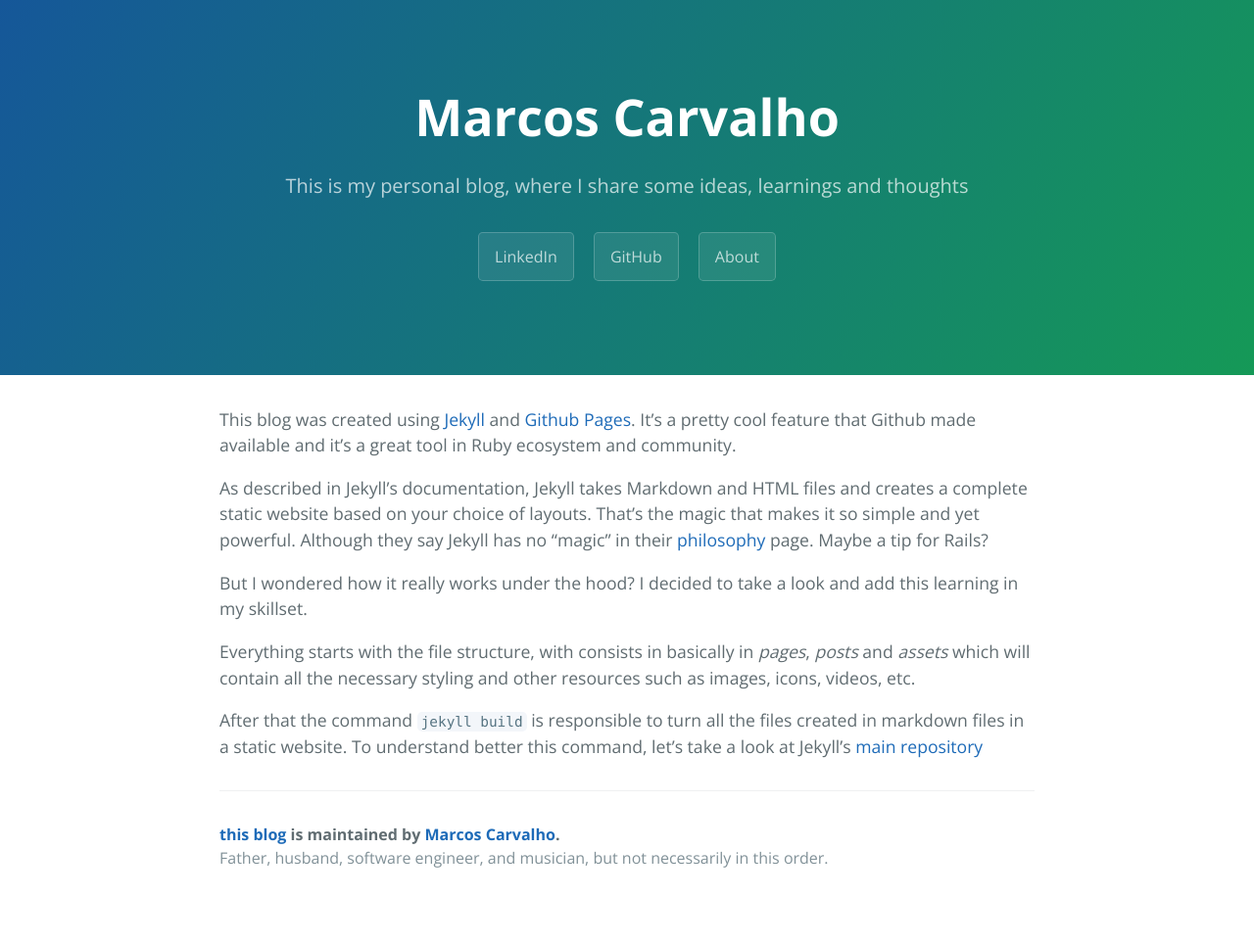
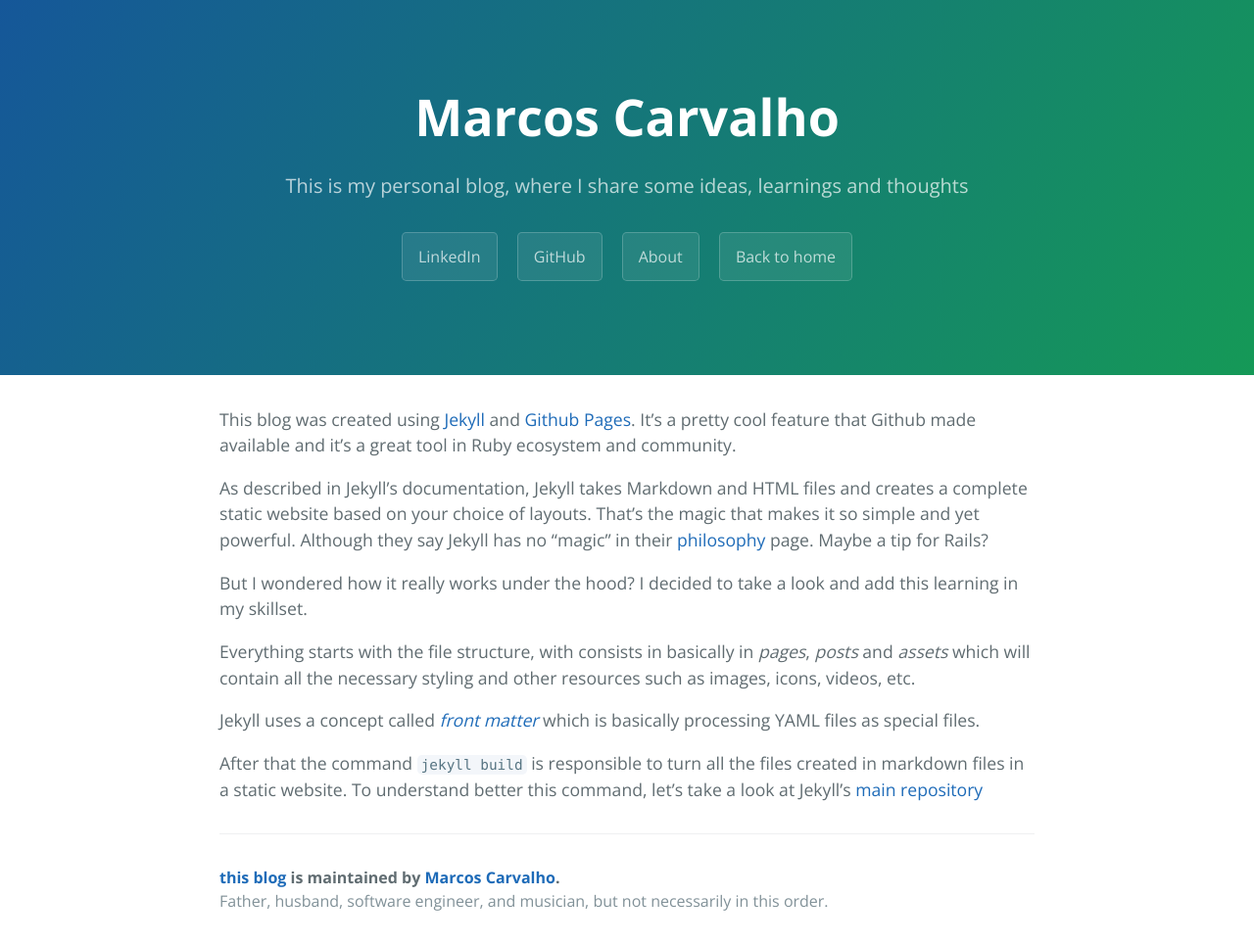
Before and after one commit to pcMarcos/pcMarcos.github.io, a Jekyll site: the page built from _posts/2023-02-27-jekyll-under-the-hood.md, in a window 1280 px wide. Shown: the whole page at 98% size. Built offline with Jekyll 4.4.1, drawn with Linux system fonts in a browser that asks for light colours; before the commit the page ends 920 px from its top, so only the background shows below that.

Commit message:
adding back to home button

```diff
--- a/_includes/page-header.html
+++ b/_includes/page-header.html
@@ -4,4 +4,7 @@
   <a href="https://www.linkedin.com/in/mpcarvalho/" class="btn">LinkedIn</a>
   <a href="https://github.com/pcMarcos" class="btn">GitHub </a>
   <a href="/about" class="btn">About </a>
+  {% if page.title != "home" %}
+  <a href="/" class="btn"> Back to home </a>
+  {% endif %}
 </section>
--- a/_posts/2023-02-27-jekyll-under-the-hood.md
+++ b/_posts/2023-02-27-jekyll-under-the-hood.md
@@ -14,4 +14,6 @@
 
 Everything starts with the file structure, with consists in basically in *pages*, *posts* and *assets* which will contain all the necessary styling and other resources such as images, icons, videos, etc.
 
+Jekyll uses a concept called [*front matter*](https://jekyllrb.com/docs/front-matter/) which is basically processing YAML files as special files.
+
 After that the command `jekyll build` is responsible to turn all the files created in markdown files in a static website. To understand better this command, let's take a look at Jekyll's [main repository](https://github.com/jekyll/jekyll)
--- a/index.html
+++ b/index.html
@@ -1,6 +1,6 @@
 ---
 layout: default
-title: {{ site.name }}
+title: "home"
 ---
 
 <div id="home">
```
Also changed, not shown: about.md (line endings or trailing spaces), 1 other file.
